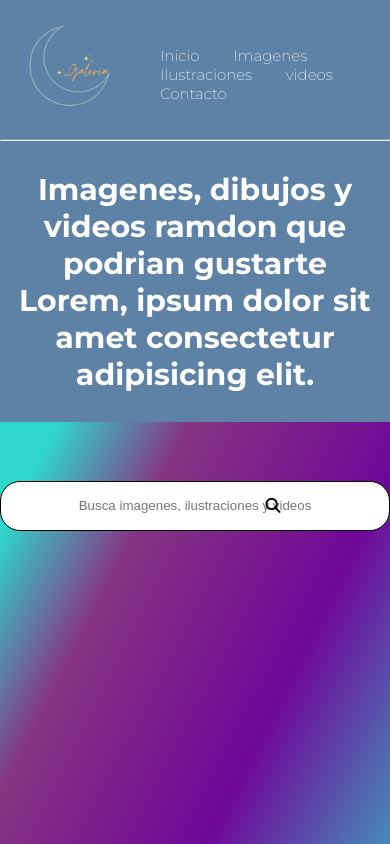
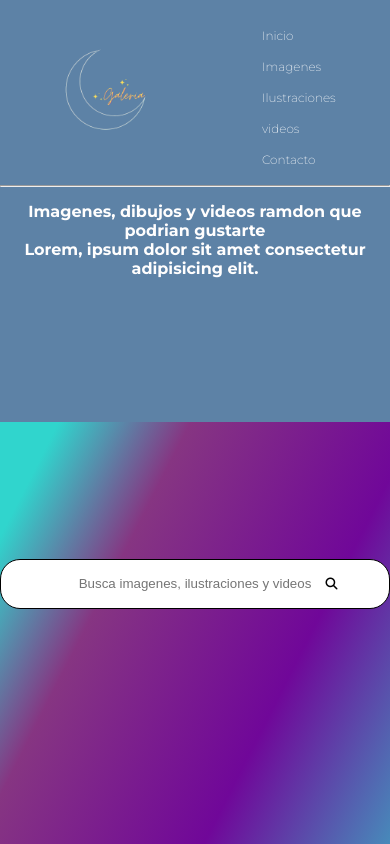
Before and after one commit to euclimar/Evillalba, a plain HTML site: page index.html in a window 390 px wide. Shown: the top 844 px of the page. Drawn offline with Linux system fonts and the light colour scheme.

Commit message:
agregue media queris

```diff
--- a/css/estilo.css
+++ b/css/estilo.css
@@ -3,7 +3,6 @@
     padding: 0%;
     box-sizing: border-box;
 }
-
 #grilla-uno {
     width: 100vw;
     height: 150vh;
@@ -17,7 +16,6 @@
     font-size: 15px;
     font-weight: 100;
 }
-
 /* inicio header */
 .header {
     grid-area: header;
@@ -25,52 +23,48 @@
     height: 50vh;
     background-color: #5D82A6;
 }
-
 .container {
     display: flex;
     justify-content: space-around;
     align-items: center;
 }
-
 .navegation ul {
     list-style: none;
     margin: 10px;
     margin-top: 20px;
 }
-
 .navegation ul li {
     display: inline-block;
 }
-
-.navegation ul li a {
+.navegation ul li a
+{
     color: white;
     margin: 10px;
     padding: 5px;
     text-decoration: none;
+   ;
 }
-
+.navegation ul li a:hover{
+    background-color: rgba(197, 57, 244, 0.523);
+}
 /* inicio main uno */
 .main-uno {
     grid-area: main;
 }
-
 .fondo-main-uno {
     background-image: linear-gradient(297deg, rgba(48, 213, 205, 1) 3%, rgba(112, 7, 153, 1) 43%, rgba(134, 53, 130, 1) 74%, rgba(48, 213, 205, 1) 92%);
 }
-
 h1 {
     color: rgb(255, 254, 254);
     margin-top: 30px;
     text-align: center;
 }
-
 .buscar {
     display: flex;
     justify-content: center;
     align-items: center;
     margin-top: 15%;
 }
-
 .buscar-input {
     text-align: center;
     width: 600px;
@@ -78,32 +72,27 @@ h1 {
     border: 1px solid black;
     border-radius: 20px;
 }
-
 .lupa {
     position: absolute;
     margin-left: 40%;
 }
-
 /* inicio main dos */
 
 .main-dos {
     width: 100vw;
     height: 200vh;
 }
-
 .contenedor-dos {
     display: flex;
     flex-wrap: wrap;
     justify-content: center;
     justify-content: space-around;
 }
-
 img {
     height: 350px;
     width: 400px;
     margin-top: 30px;
 }
-
 .formulario {
     display: flex;
     flex-direction: column;
@@ -111,7 +100,6 @@ img {
     align-items: center;
     margin: 40px;
 }
-
 .controles {
     width: 500px;
     height: 40px;
@@ -119,51 +107,43 @@ img {
     margin-bottom: 5px;
     border-radius: 3px;
 }
-
 .cajon {
     width: 500px;
     height: 300px;
     border: 1px solid;
     border-radius: 3px;
 }
-
 .controles-dos {
     width: 50px;
     height: 30px;
     margin: 5px;
     border-radius: 1px;
 }
-
 iframe {
     height: 350px;
     width: 400px;
 }
-
 /* inicio footer */
-
 .footer {
     grid-area: footer;
     width: 100vw;
     height: 15vh;
     background-color: #695da6;
 }
-
 h2 {
     font-size: 15px;
     text-align: center;
     color: white;
 }
-
 h3 {
     text-align: center;
+    margin-top: 10px;
 }
-
 .tamano-logo {
     height: 95px;
     width: 95px;
     margin: 20px;
 }
-
 .redes-sociales {
     width: 35px;
     height: 35px;
@@ -178,18 +158,87 @@ h3 {
     width: 35px;
 }
 
-@media only screen and(max-width: 1200px) {
+@media only screen and (max-width: 1200px) {}
 
 
-    .header{
-        background-color: blue;
-    }
+@media only screen and (max-width: 768px) {
+    #grilla-uno {width: 100vw;
+        height: 150vh;
+        display: grid;
+        grid-template-rows: 2fr 4fr 1fr;
+        grid-template-columns: 2fr 4fr 1fr;
+        grid-template-areas: "header header header"
+            "main main main"
+            "footer footer footer";
+        font-family: 'Montserrat', sans-serif;
+        font-size: 12px;
+        font-weight: 100;}
+
+        .lupa {
+            position: absolute;
+            margin-left: 73%;
+        }
+        img {
+            height: 175px;
+            width: 200px;
+            margin-top: 30px;
+        }
+        iframe {
+            height: 200px;
+            width: 250px;
+        }
 }
 
+@media only screen and (max-width: 480px) {
 
+    .navegation ul li {
+        display: flex;
+        flex-direction: column;
+    }
 
-@media only screen and(max-width: 768px) {
+    .navegation ul li a
+    {
+        color: white;
+        margin: 3px;
+        padding: 5px;
+        text-decoration: none;
+       ;
+    }
+
+    h1 {
+        font-size: medium;
+        margin-top: 15px;
+        color: rgb(255, 254, 254);
+        text-align: center;
+    }
+
+    .buscar-input {
+        text-align: center;
+        width: 400px;
+        height: 50px;
+        border: 1px solid black;
+        border-radius: 20px;
+        margin-top: 20%;
+    }
+
+    .lupa {
+        position: absolute;
+        margin-left: 70%;
+        margin-top: 20%;
+    }
+
+    .controles {
+        width: 350px;
+        height: 40px;
+        border: 1px solid;
+        margin-bottom: 5px;
+        border-radius: 3px;
+    }
+    .cajon {
+        width: 350px;
+        height: 200px;
+        border: 1px solid;
+        border-radius: 3px;
+    }
 
 }
-
-@media only screen and(max-width: 480px) {}
```
